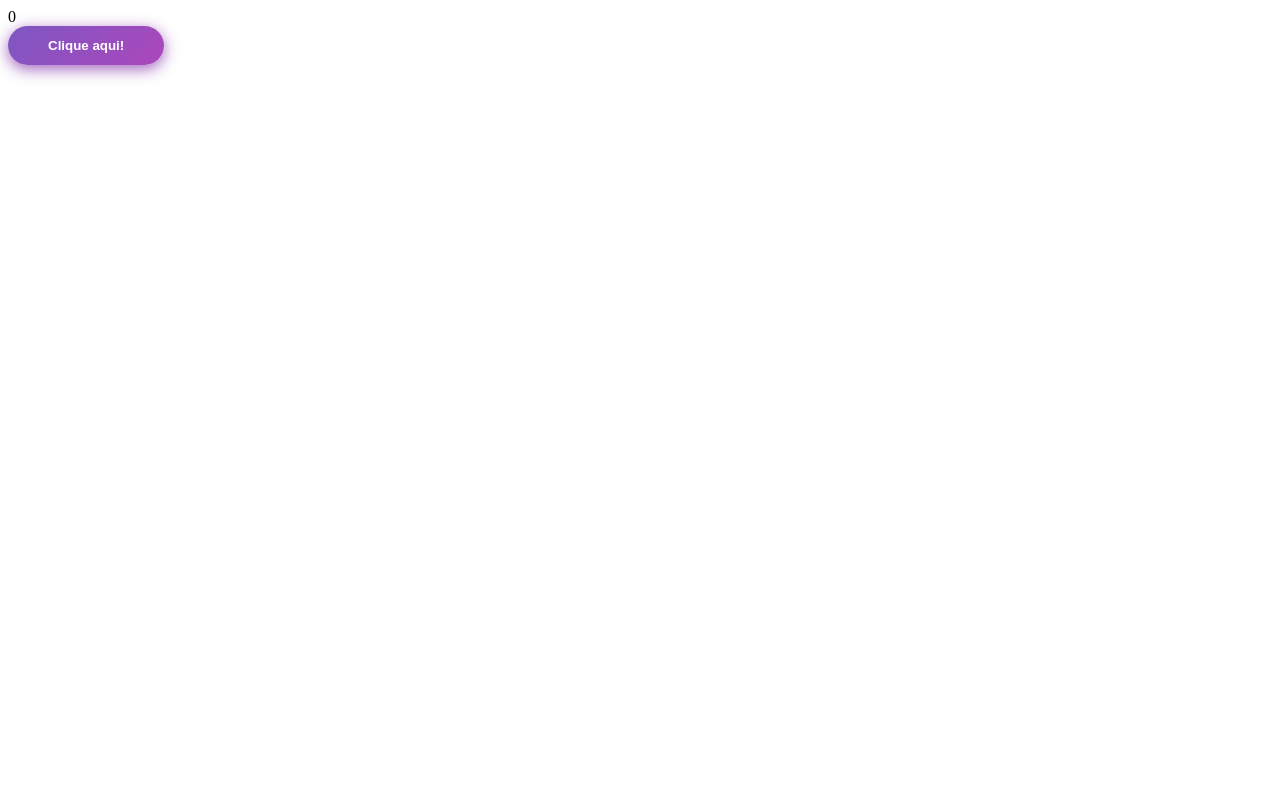
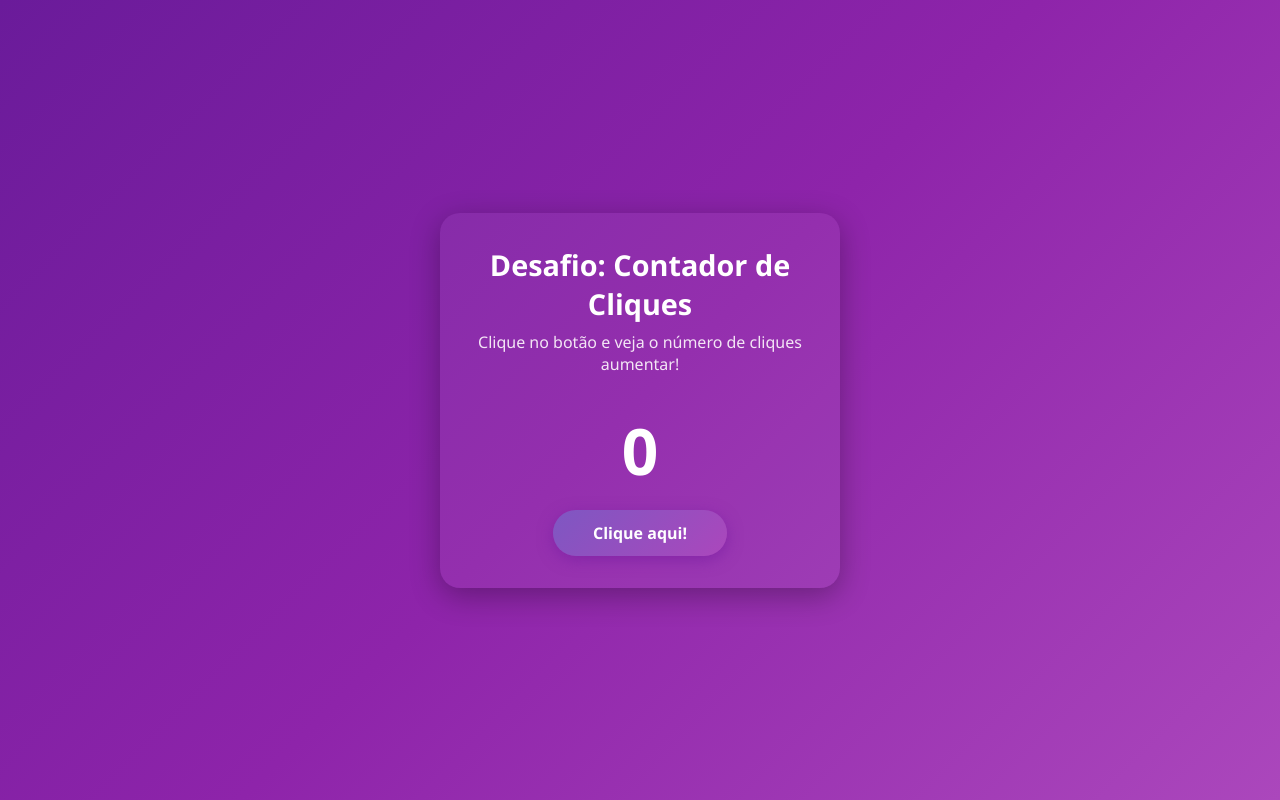
Before and after one commit to diggokk/site-novo, a plain HTML site: page index.html in a window 1280 px wide. Drawn offline with Linux system fonts and the light colour scheme.

Commit message:
mudança

```diff
--- a/index.html
+++ b/index.html
@@ -7,10 +7,15 @@
   <link rel="stylesheet" href="styles.css" />
 </head>
 <body>
-  <div class="container" role="main" aria-label="Contador de Cliques">
-    <div class="count" id="countDisplay" aria-live="polite" aria-atomic="true">0</div>
-    <button id="clickButton" aria-describedby="countDisplay">Clique aqui!</button>
-  </div>
+  <main class="container">
+    <h1>Desafio: Contador de Cliques</h1>
+    <p class="subtitulo">Clique no botão e veja o número de cliques aumentar!</p>
+
+    <div class="contador">
+      <div id="countDisplay" class="numero">0</div>
+      <button id="clickButton">Clique aqui!</button>
+    </div>
+  </main>
 
   <script src="script.js"></script>
 </body>
--- a/script.js
+++ b/script.js
@@ -1,4 +1,4 @@
-(function(){
+(function() {
   const countDisplay = document.getElementById('countDisplay');
   const clickButton = document.getElementById('clickButton');
   let count = 0;
--- a/styles.css
+++ b/styles.css
@@ -1,5 +1,56 @@
+* {
+  box-sizing: border-box;
+  margin: 0;
+  padding: 0;
+  font-family: 'Segoe UI', Tahoma, Geneva, Verdana, sans-serif;
+}
+
+body {
+  height: 100vh;
+  background: linear-gradient(135deg, #6a1b9a, #8e24aa, #ab47bc);
+  display: flex;
+  justify-content: center;
+  align-items: center;
+  color: white;
+  text-align: center;
+}
+
+.container {
+  padding: 2rem;
+  background: rgba(255, 255, 255, 0.05);
+  border-radius: 20px;
+  box-shadow: 0 8px 30px rgba(0, 0, 0, 0.3);
+  max-width: 400px;
+  width: 100%;
+}
+
+h1 {
+  font-size: 1.8rem;
+  margin-bottom: 0.5rem;
+}
+
+.subtitulo {
+  font-size: 1rem;
+  margin-bottom: 2rem;
+  color: #f3e5f5;
+}
+
+.contador {
+  display: flex;
+  flex-direction: column;
+  align-items: center;
+  gap: 1rem;
+}
+
+.numero {
+  font-size: 4rem;
+  font-weight: bold;
+  color: #ffffff;
+}
+
 button {
   font-weight: 600;
+  font-size: 1rem;
   padding: 0.75rem 2.5rem;
   border-radius: 9999px;
   border: none;
```
